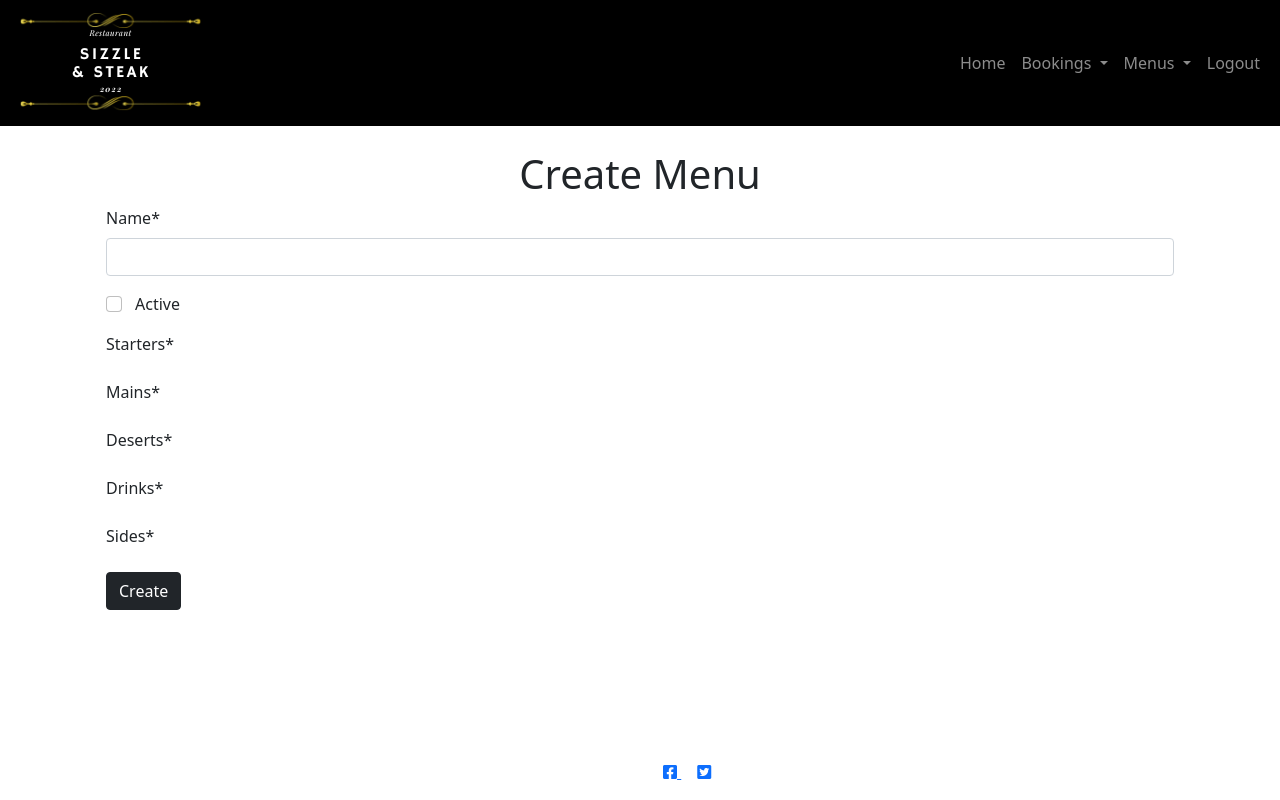
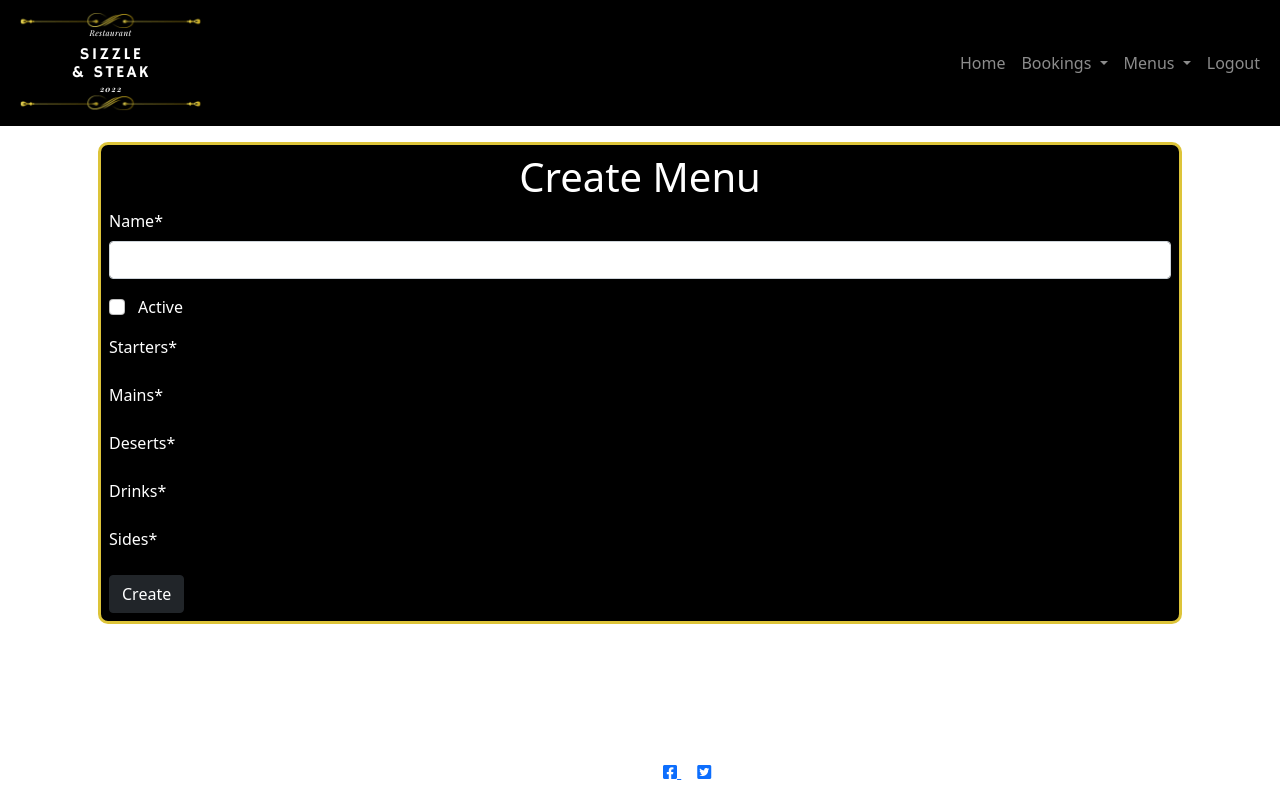
Before and after one commit to Gareth-McGirr/Portfolio-Project-4-SizzleAndSteak, a Django app: page /menu/createmenu/ in a window 1280 px wide. Run offline with Django 4.2, Linux system fonts and the light colour scheme; the visitor is signed in with stand-in values (Sample User, id 1); data that the repository does not hold is empty; some libraries are stand-ins or nearby versions.

Commit message:
Style: Add form_style class to main style.css file

```diff
--- a/static/css/style.css
+++ b/static/css/style.css
@@ -16,6 +16,14 @@ main {
     flex: 1 0 auto;
 }
 
+.form_style {
+    /* background-color: grey; */
+    background-color: black;
+    color: white;
+    border-radius: 10px;
+    border: 3px solid #ddc439;
+}
+
 .mapouter {
     position: relative;
     text-align: right;
```
